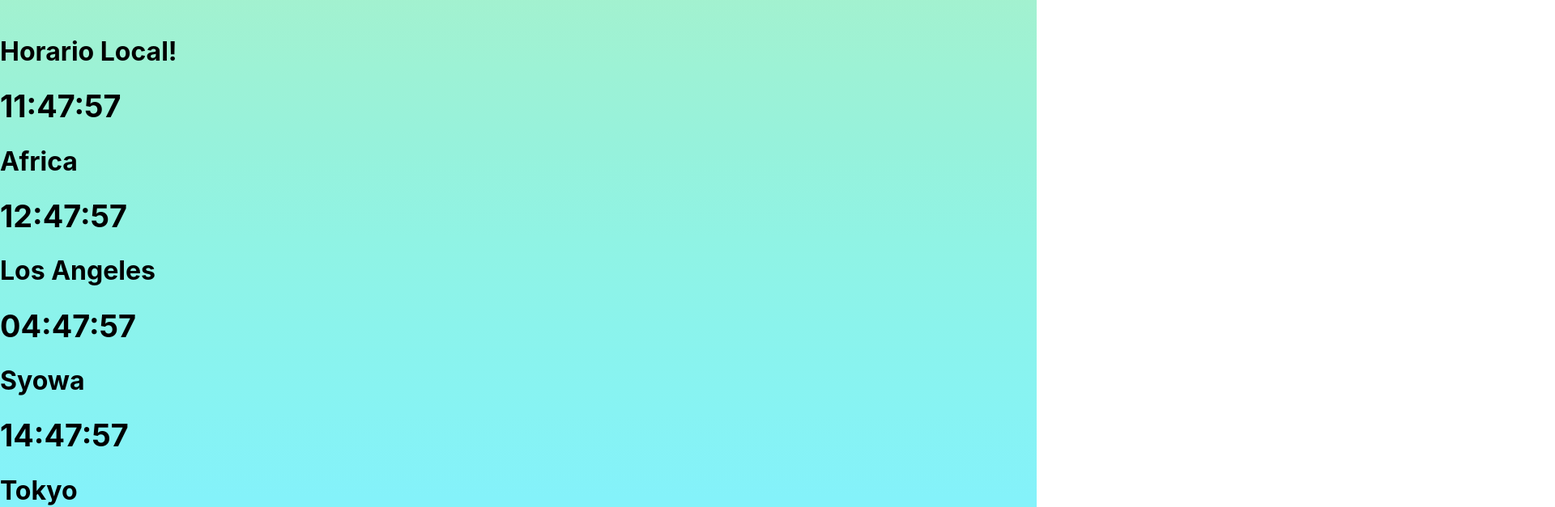
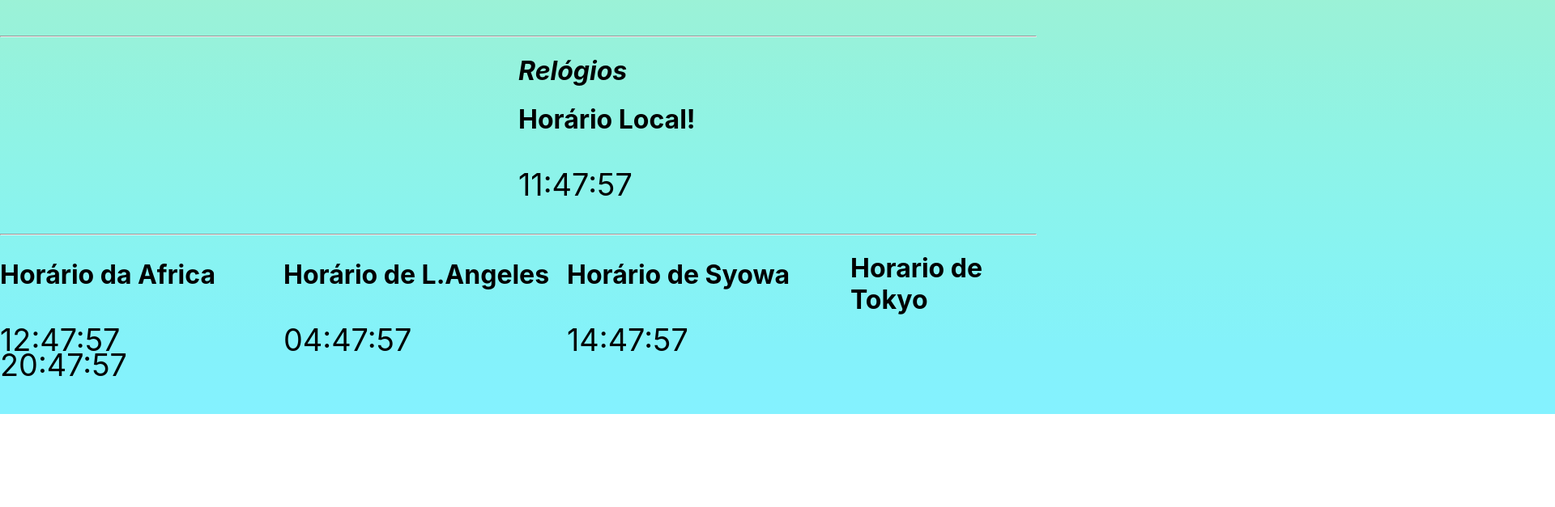
Before and after one commit to Lucas2799/React, a React (Create React App) app: page / in a window 1280 px wide. Shown: the part 560-1187 px from the top of the page at 81% size, 1920 px wide, since content can reach past the window. After the commit the page ends 1072 px from the top, so only its background shows below. Built offline with nearby package versions, Linux system fonts and the light colour scheme.

Commit message:
implementado css

```diff
--- a/src/App.css
+++ b/src/App.css
@@ -24,14 +24,75 @@
   background-attachment: fixed;
 
 }
-.Cronometro{
+
+
+#af{
+  position: relative;
+  border-width:2px;
+  width: 350px;
+  height: 100px;
+  left:0px;
+  float: left;
+
+}
+#local{
+  margin: 0;
+  position: relative;
+  top: 50%;
+  left: 50%;
+  margin-right: -50%;
+  transform: translate(-50%, -50%)s
+}
+#rel{
+  margin: 0;
+  position: relative;
+  top: 50%;
+  left: 50%;
+  margin-right: -50%;
+  transform: translate(-50%, -50%)s
 
 }
 
-.relogio{
+#los{
+  position: relative;
+  border-width:2px;
+  width: 350px;
+  height: 100px;
+  left:0px;
+  float: left;
+}
+#lc{
+  position: relative;
+  border-width:2px;
+  width: 350px;
+  height: 100px;
+  left:0px;
+  float: left;
+
+}
+
+#syowa{
+  position: relative;
+  border-width:0px;
+  width: 350px;
+  height: 100px;
+  left:0px;
+  float: left;
+}
+#t{
+  position: relative;
+  border-width:2px;
+  width: 350px;
+  height: 100px;
+  left:0px;
+  float: left;
+}
+
+#teste{
+  color:#ffffffff;
+}
 
 
-}
 .App-header {
   background-color: #30788570;
   min-height: 100vh;
--- a/src/App.js
+++ b/src/App.js
@@ -1,19 +1,23 @@
 import React from 'react';
-import logo from './logo.svg';
+
 import './App.css';
 import Cronometro from './Cronometro'
 import Temporizador from './tempozizador'
 import Relogio from './Relogio'
-import  LabelCronometro from './LabelCronometro'
-import Botao from './Botao'
 
 
 function App() {
   return (
     <div>
-      <Cronometro/>
-      <Temporizador/>
-      <Relogio/>
+      <div id="cro">
+        <Cronometro/>
+        </div>
+        <div id="temp">
+        <Temporizador/>
+        </div>
+        <div>
+          <Relogio/>
+      </div>
     </div>
   );
 }
--- a/src/LabelRelogio.js
+++ b/src/LabelRelogio.js
@@ -3,7 +3,7 @@ import './App.css';
 
 
 const LabelRelogio = (props) => (
-    <h1 class="my-title">{props.name}</h1>
+    <p class="my-title">{props.name}</p>
 )
 
 
--- a/src/Relogio.js
+++ b/src/Relogio.js
@@ -44,18 +44,41 @@ class Relogio extends React.Component{
 
     render(){
         return(
-            <div className="relogio">
-                <h1>Horario Local!</h1>
+            <div >
+                 <hr/>
+                <div id="rel">
+
+                    <h1 id="relogio"><i>Relógios</i></h1>
+                </div>
+
+                <div id="local">
+                    <h1>Horário Local!</h1>
                     <LabelRelogio name={this.state.relogio}/>
-                <h1>Africa</h1>
+                </div>
+                <hr id ="teste"/>
+
+                <div id="af">
+                    <h1>Horário da Africa</h1>
                     <LabelRelogio name={this.state.relogio2}/>
-                <h1>Los Angeles</h1>
+                </div>
+
+                <div id="los">
+                    <h1>Horário de L.Angeles</h1>
                     <LabelRelogio name={this.state.relogio3}/>
-                <h1>Syowa</h1>
+                </div>
+
+                <div id="syowa">
+                    <h1>Horário de Syowa</h1>
                     <LabelRelogio name={this.state.relogio4}/>
-                <h1>Tokyo</h1>
+                </div>
+
+                <div id="to">
+                    <h1>Horario de Tokyo</h1>
                     <LabelRelogio name={this.state.relogio5}/>
                 </div>
+
+                </div>
+
         )
     }
 }
```
Lines whose indentation alone changed are shown as unchanged.
